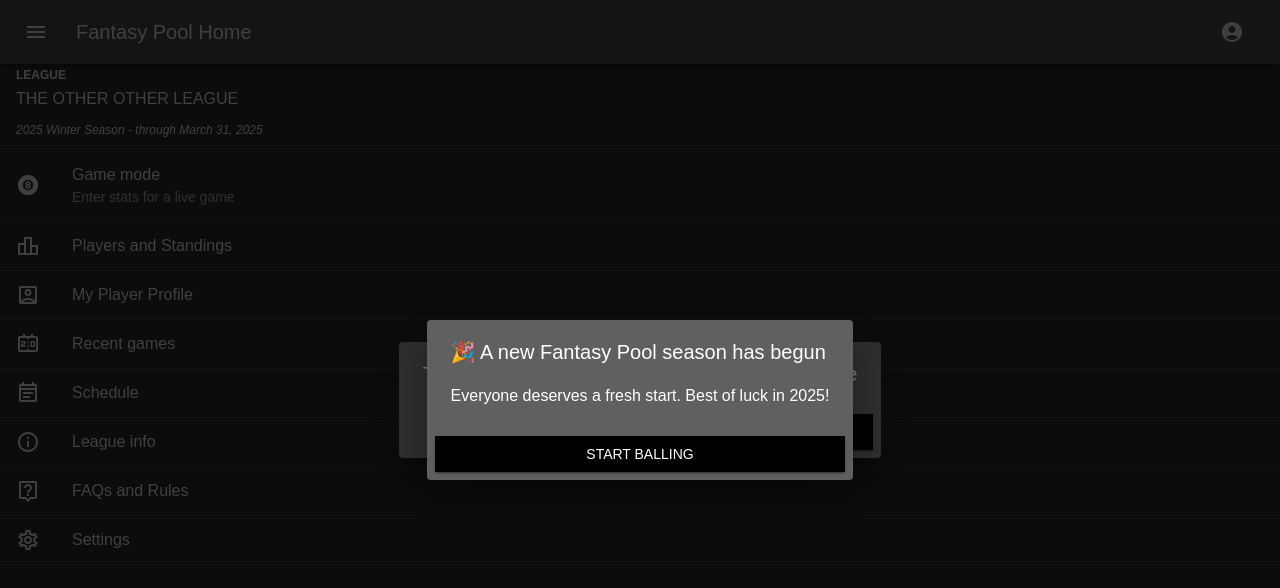
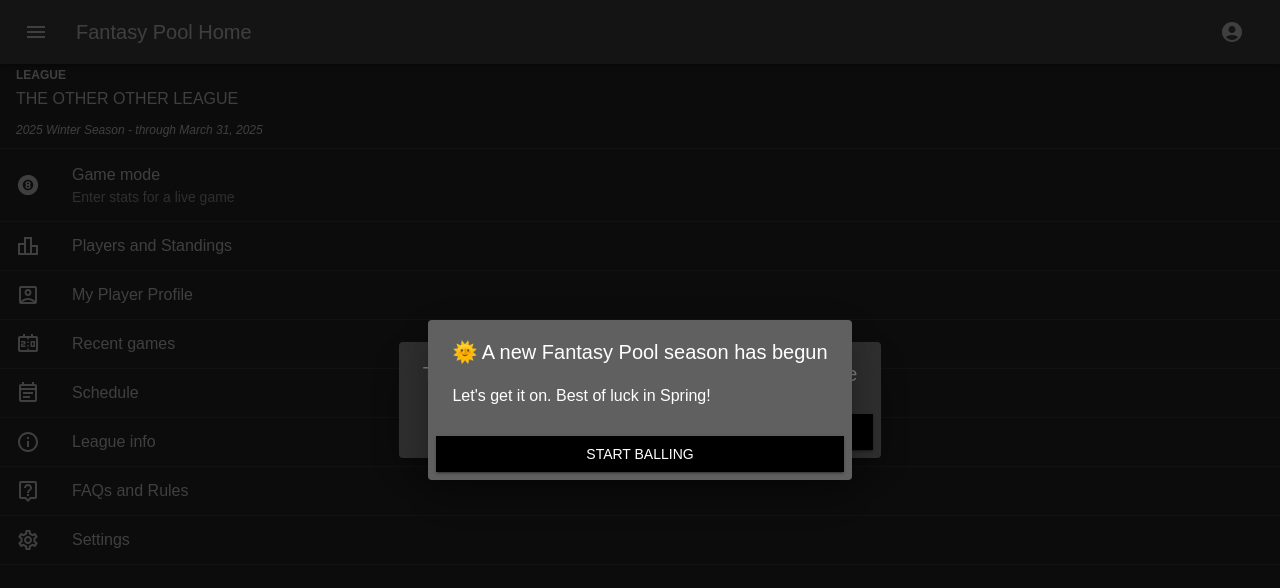
Before and after one commit to jcbauman/fantasy-pool, a React (Create React App) app: page / in a window 1280 px wide. Shown: the top 588 px of the page. Built offline with nearby package versions, Linux system fonts and the light colour scheme; no server answers; the database is empty; sample sign-in values are in the browser's storage.

Commit message:
new season dialog

```diff
--- a/src/pages/overview/OverviewPage.tsx
+++ b/src/pages/overview/OverviewPage.tsx
@@ -26,7 +26,6 @@ import { sendSuccessNotification } from "../../shared-components/toasts/notifica
 import { formatSeasonString } from "../../utils/gameUtils";
 
 const WRAPPED_STORAGE_KEY = "2024_wrapped_storage_keyyy";
-const NEW_SEASON_STORAGE_KEY = "2024_new_season_storage_key";
 
 export const OverviewComponent: FC = () => {
   const {
@@ -36,6 +35,7 @@ export const OverviewComponent: FC = () => {
   } = useAppContext();
   const isLeagueAdmin = league?.leagueManagerId === user?.id;
   const seasonString = formatSeasonString();
+  const NEW_SEASON_STORAGE_KEY = seasonString;
 
   const onClickBlockedField = (): void => {
     sendSuccessNotification(
--- a/src/pages/overview/components/NewSeasonDialog.tsx
+++ b/src/pages/overview/components/NewSeasonDialog.tsx
@@ -12,10 +12,8 @@ export const NewSeasonDialog: React.FC<{
 }> = ({ open, onClose }) => {
   return (
     <Dialog open={open} onClose={onClose}>
-      <DialogTitle>🎉 A new Fantasy Pool season has begun</DialogTitle>
-      <DialogContent>
-        Everyone deserves a fresh start. Best of luck in 2025!
-      </DialogContent>
+      <DialogTitle>🌞 A new Fantasy Pool season has begun</DialogTitle>
+      <DialogContent>Let's get it on. Best of luck in Spring!</DialogContent>
       <DialogActions>
         <Button onClick={onClose} fullWidth variant="contained">
           Start Balling
```
